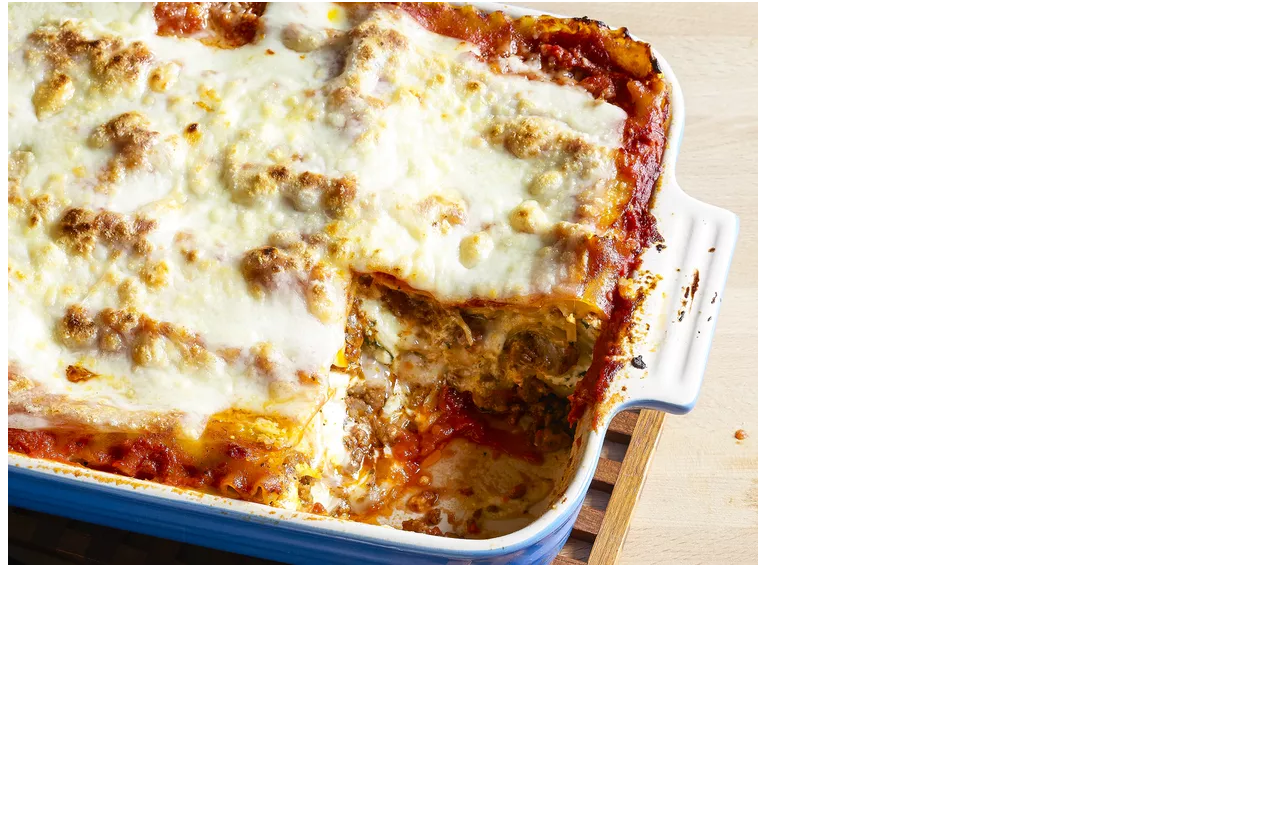
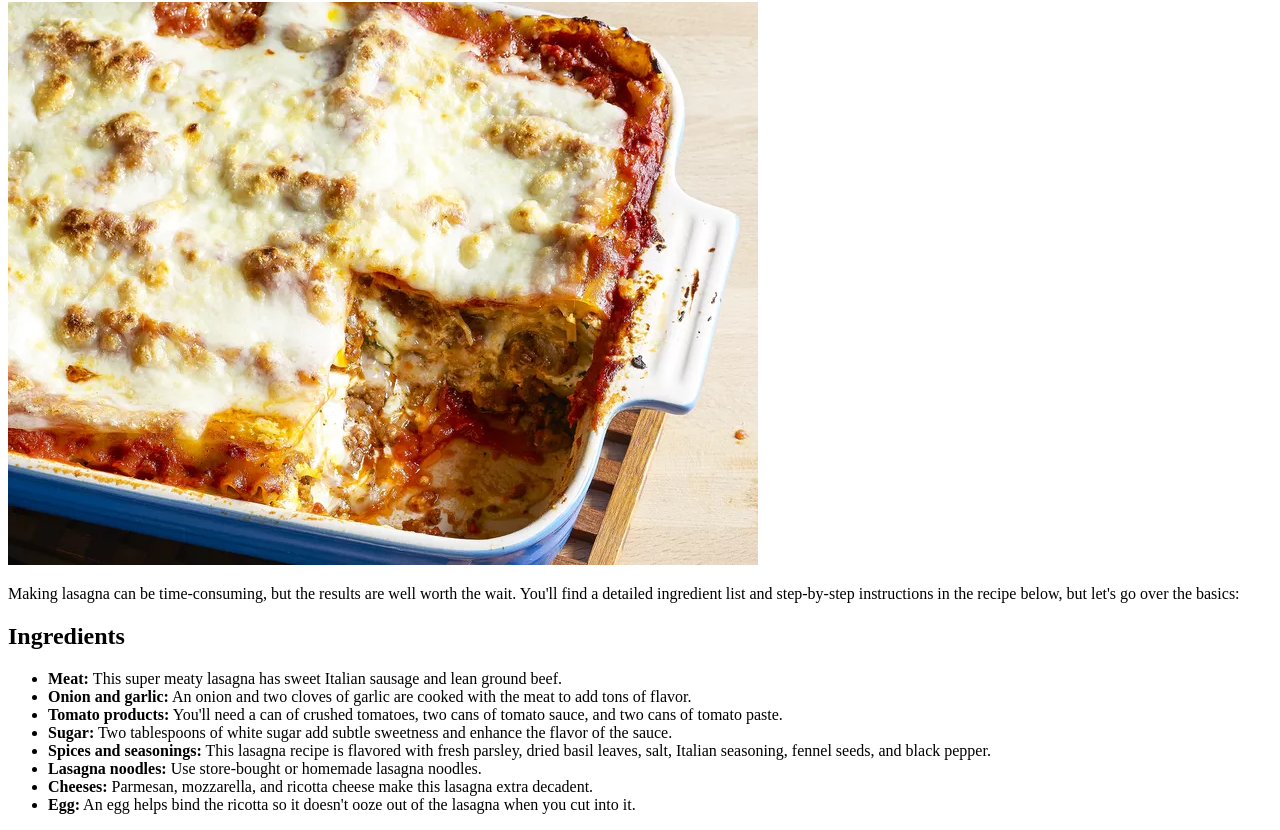
Before and after one commit to Jamir-Barbosa/odin-recipes, a plain HTML site: page lasagna.html in a window 1280 px wide. Shown: the part 78-908 px from the top of the page. Before the commit the page ends 800 px from the top, so only its background shows below. Drawn offline with Linux system fonts and the light colour scheme.

Commit message:
add Ingredients to lasagna.html

```diff
--- a/lasagna.html
+++ b/lasagna.html
@@ -7,6 +7,19 @@
 </head>
 <body>
     <h1>Lasagna Recipe</h1>
-    <img src="lasagna.webp" alt="">
+    <img src="lasagna.webp" alt="Delicious lasagna image">
+    <p>Making lasagna can be time-consuming, but the results are well worth the wait. You'll find a detailed ingredient list and step-by-step instructions in the recipe below, but let's go over the basics:
+    </p>
+    <h2>Ingredients</h2>
+    <ul>
+        <li><strong>Meat: </strong> This super meaty lasagna has sweet Italian sausage and lean ground beef.</li>
+        <li><strong>Onion and garlic:</strong> An onion and two cloves of garlic are cooked with the meat to add tons of flavor.</li>
+        <li><strong>Tomato products:</strong> You'll need a can of crushed tomatoes, two cans of tomato sauce, and two cans of tomato paste.</li>
+        <li><strong>Sugar:</strong> Two tablespoons of white sugar add subtle sweetness and enhance the flavor of the sauce.</li>
+        <li><strong>Spices and seasonings:</strong> This lasagna recipe is flavored with fresh parsley, dried basil leaves, salt, Italian seasoning, fennel seeds, and black pepper.</li>
+        <li><strong>Lasagna noodles:</strong> Use store-bought or homemade lasagna noodles.</li>
+        <li><strong>Cheeses:</strong> Parmesan, mozzarella, and ricotta cheese make this lasagna extra decadent.</li>
+        <li><strong>Egg:</strong> An egg helps bind the ricotta so it doesn't ooze out of the lasagna when you cut into it.</li>
+    </ul>
 </body>
 </html>
```
